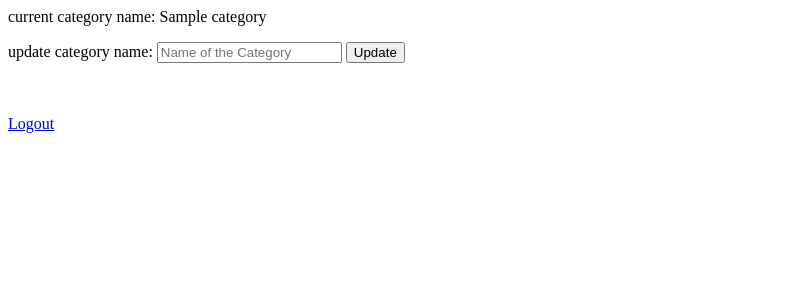
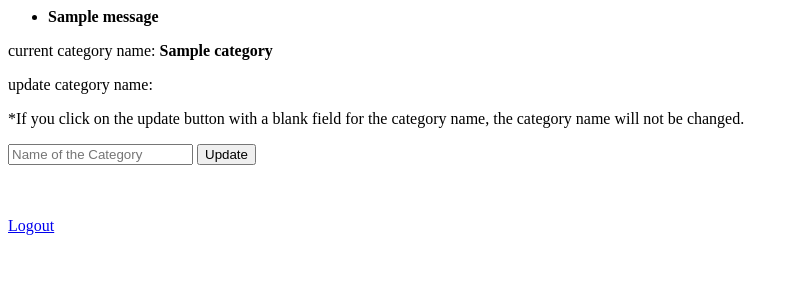
Before and after one commit to call900913/fsnd-rchristy-project2, a Flask app: page /1/edit in a window 1280 px wide. Shown: the top 300 px of the page, without its empty margins (0-799 px from the left). Run offline with Flask 2, Linux system fonts and the light colour scheme; the visitor is signed in with stand-in values (Sample User, id 1); tables that the repository leaves empty hold one stand-in row (values such as "Sample post"); one stand-in notice (Sample message) is shown.

Commit message:
Update html files in /templates folder to support validation against empty form fields.

```diff
--- a/templates/addnewcategory.html
+++ b/templates/addnewcategory.html
@@ -2,7 +2,7 @@
 
 {% block body %}
   <form action="/categories/addnew" method="post">
-    <input type="text" name="name" placeholder="Name of the Category you wish to add">
+    <input type="text" name="name" placeholder="Name of the Category you wish to add" required>
     <input type="submit" value="Add Category">
   </form>
 {% endblock %}
--- a/templates/addnewmodel.html
+++ b/templates/addnewmodel.html
@@ -3,7 +3,7 @@
 {% block body %}
   <p>Category: </p>
   <form action="/{{ category_id }}/models/addnew" method="post" id="anmform">
-    <input type="text" name="name" placeholder="Name of the Model">
+    <input type="text" name="name" placeholder="Name of the Model" required>
     <br>
     <textarea name="description" form="anmform" placeholder="description of the model"></textarea>
     <br>
--- a/templates/base.html
+++ b/templates/base.html
@@ -5,6 +5,17 @@
   <title>Document</title>
 </head>
 <body>
+  <div class="flash">
+    {% with messages = get_flashed_messages() %}
+      {% if messages %}
+        <ul>
+          {% for message in messages %}
+            <li><strong>{{ message }}</strong></li>
+          {% endfor %}
+        </ul>
+      {% endif %}
+    {% endwith %}
+  </div>
   {% block body %}{% endblock %}
   <br><br>
   <a href="/logout">Logout</a>
--- a/templates/editcategory.html
+++ b/templates/editcategory.html
@@ -1,10 +1,13 @@
 {% extends "base.html" %}
 
 {% block body %}
-  <p>current category name: {{ catName }}</p>
+  <p>current category name: <strong>{{ catName }}</strong></p>
   <form action="/{{ category_id }}/edit" method="post">
     <label for="catname">update category name: </label>
-    <input type="text" id="catname" name="name" placeholder="Name of the Category">
+    <p>*If you click on the update button with a blank field for the
+      category name, the category name will not be changed.</p>
+    <input
+      type="text" id="catname" name="name" placeholder="Name of the Category">
     <input type="submit" value="Update">
   </form>
 {% endblock %}
--- a/templates/editmodel.html
+++ b/templates/editmodel.html
@@ -4,9 +4,13 @@
   <p>current model: (insert some name here)</p>
   <form action="/{{ category_id }}/{{ model_id }}/edit" method="post" id="anmform">
     <label for="modname">update model name: </label>
+    <p>*If you click on the update button with a blank field for the
+      model name, the name of the model will not be changed.</p>
     <input type="text" id="modname" name="name" placeholder="new model name">
     <label for="desc">update description: </label>
-    <textarea id="desc" name="description" form="anmform" placeholder="current description: "></textarea>
+    <textarea
+      id="desc" name="description" form="anmform"
+      placeholder="current description: {{ curDesc }}"></textarea>
     <input type="submit" value="Update">
   </form>
 {% endblock %}
--- a/templates/login.html
+++ b/templates/login.html
@@ -3,8 +3,8 @@
 {% block body %}
   <h1>Log In with your Username</h1>
   <form action="/login" method="post">
-    <input type="text" name="email" placeholder="name@email.com">
-    <input type="password" name="password" placeholder="Your Password">
+    <input type="text" name="email" placeholder="name@email.com" required>
+    <input type="password" name="password" placeholder="Your Password" required>
     <input type="submit" value="submit">
   </form>
   <br>
```
Also changed, not shown: templates/baselayout.html (+11 -0 lines), templates/signup.html (+7 -4 lines).
